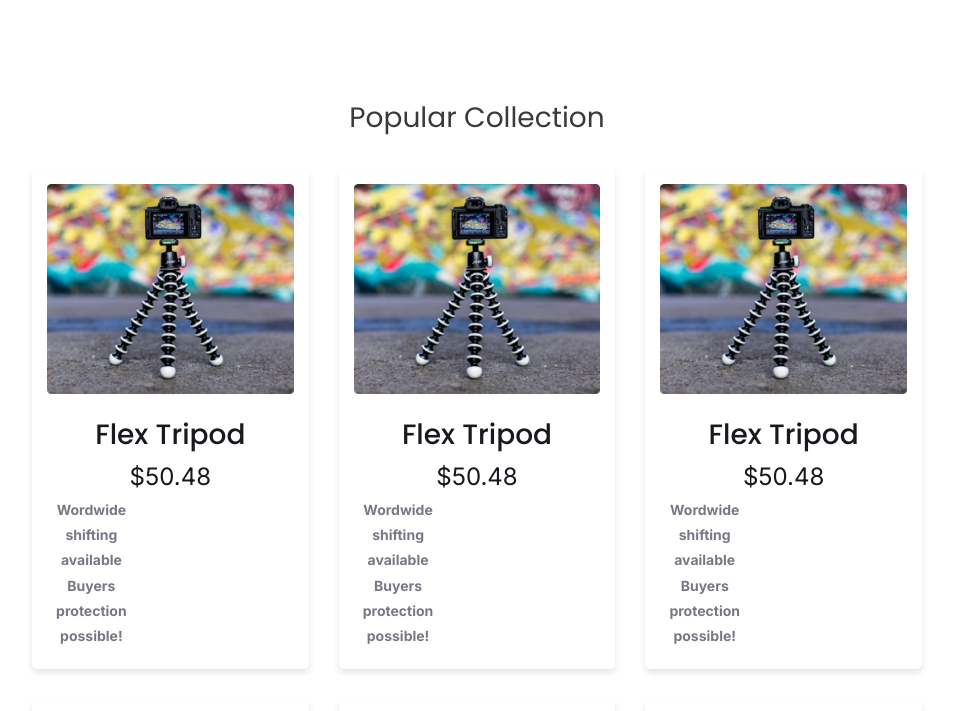
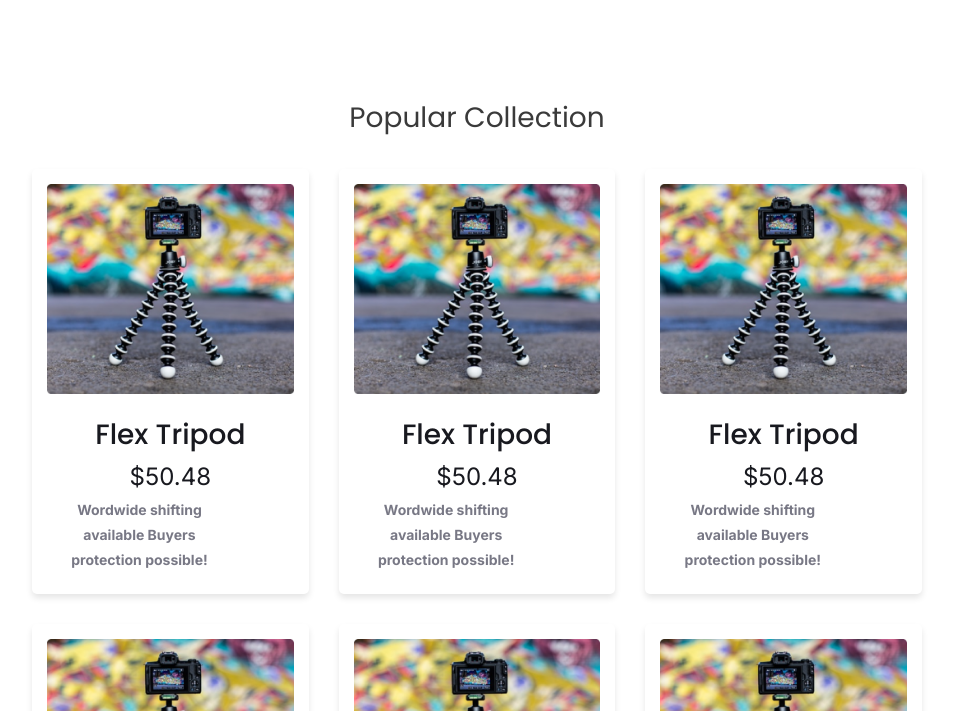
Before and after one commit to zahidhasanratan/Influencer, a plain HTML site: page index.html in a window 1280 px wide. Shown: the part 563-1274 px from the top of the page, without its empty margins (163-1116 px from the left). Drawn offline with Linux system fonts and the light colour scheme.

Commit message:
text width fixed

```diff
--- a/styles/styles.css
+++ b/styles/styles.css
@@ -167,7 +167,7 @@ ul li {
 }
 .card_container .card .short {
     color: #787885;
-    width: 36%;
+    width: 75%;
     font-size: 14px;
     font-weight: bold;
     font-family: "Inter", serif;
```
